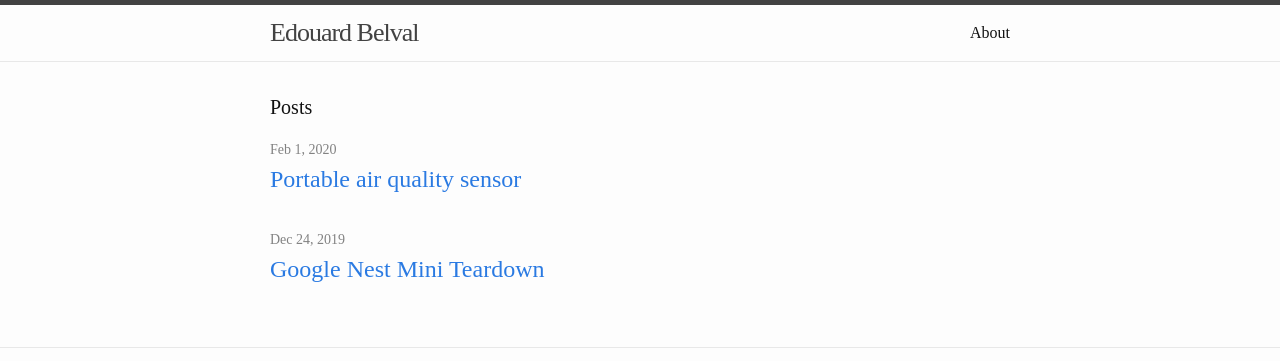
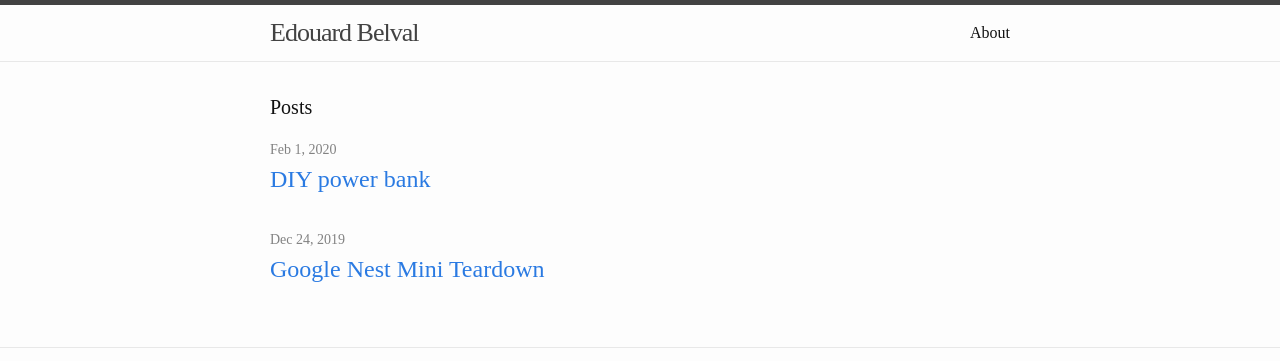
Before and after one commit to Belval/belval.github.io, a Jekyll site: the page built from index.html, in a window 1280 px wide. Shown: the top 361 px of the page. Built offline with Jekyll 4.4.1, drawn with Linux system fonts in a browser that asks for light colours.

Commit message:
Change title

```diff
--- a/_posts/2019-12-29-portable-air-quality-sensor.markdown
+++ b/_posts/2019-12-29-diy-power-bank.markdown
@@ -1,11 +1,11 @@
 ---
 layout: post
-title:  "Portable air quality sensor"
+title:  "DIY power bank"
 date:   2020-02-01 11:28:50 -0400
 categories: hardware
 ---
 
-# Making my air quality sensor portable
+# DIY power bank
 
 Recently while wondering about how to test my portable HVAC unit I asked myself how I could design a simple system to log PM2.5 and PM10 measurements in my room. I then designed an OrangePi-based solution that uses an [SNS011](https://www.aliexpress.com/item/32724933436.html) sensor. The result was not very pretty but was able to get reasonably precise values at a price point of 15$. I might go over the conception of the system itself in a later post as I believe it would be interesting, but in the meantime, there is a nice overview of the project + source code available on the [GitHub project page](https://github.com/Belval/air-quality-station).
 
@@ -41,11 +41,15 @@ I would have to agree that it looks like a rat nest but that is due to the 6 wir
 
 ## Results
 
+<center>
+
 | | DIY | Anker PowerCore |
 |:-----:|:-----:|:-----:|
 | Capacity (mAh) | 20400 | 10000 |
 | Charge (mAh) | X | 12900 |
 | Discharge (mAh) | X | X |
+
+</center>
 
 Now it is worth noting that the step-up converter used was a [TZT 0.9-5V To 5V DC-DC Step-Up](https://www.aliexpress.com/item/32807311456.html) which is undeniably garbage even at its very low price point. The efficiency of 85% is but one of its drawbacks. It actually burned during one of my tests at 300mA which below the spec'ed maximum intensity of 480mA. To replace it, I bought a bulkier [DC-DC Step Up Converter MT3608 Booster](https://www.aliexpress.com/item/32970333618.html) which goes all the way up to 2A.
 
```
